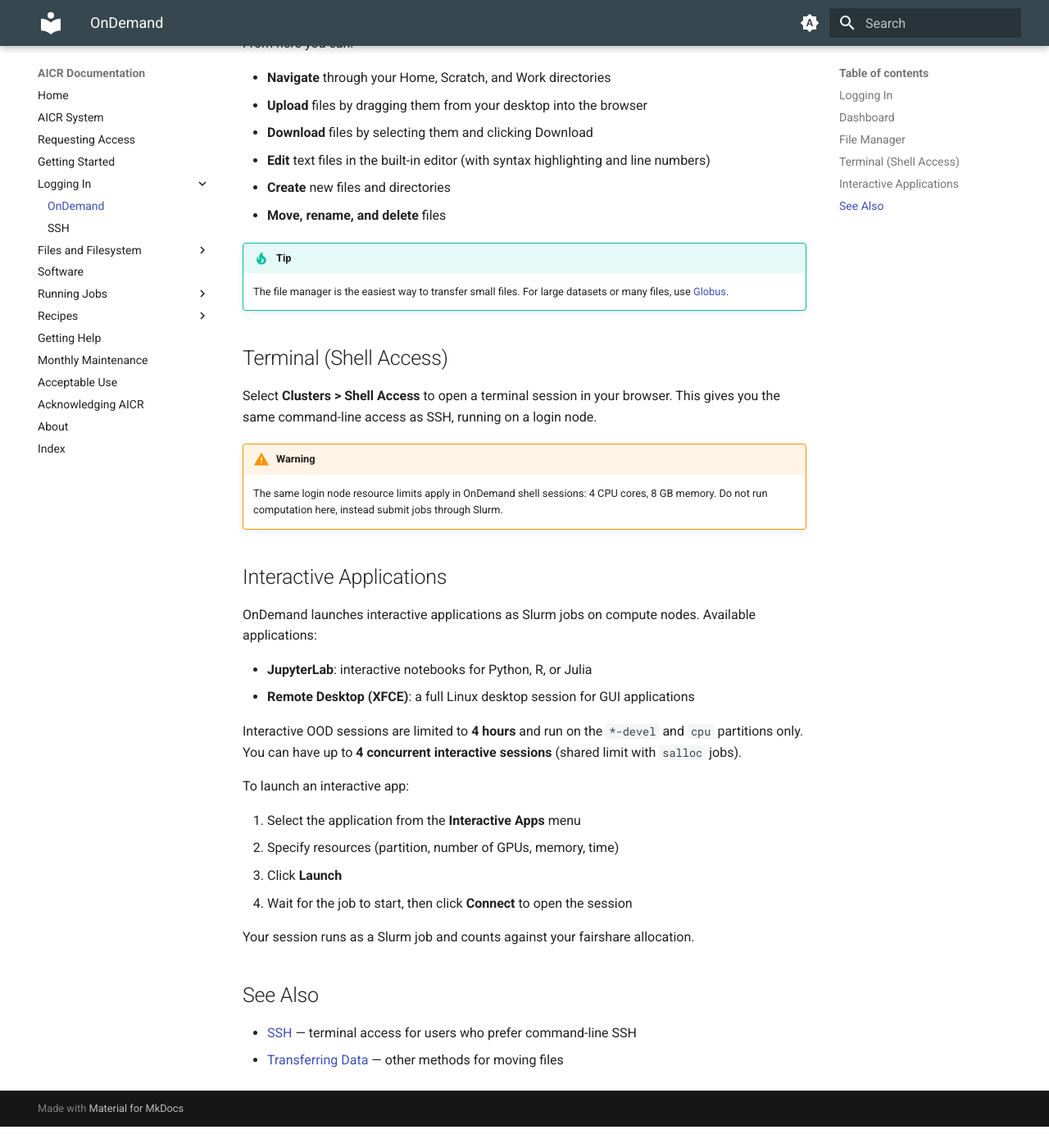
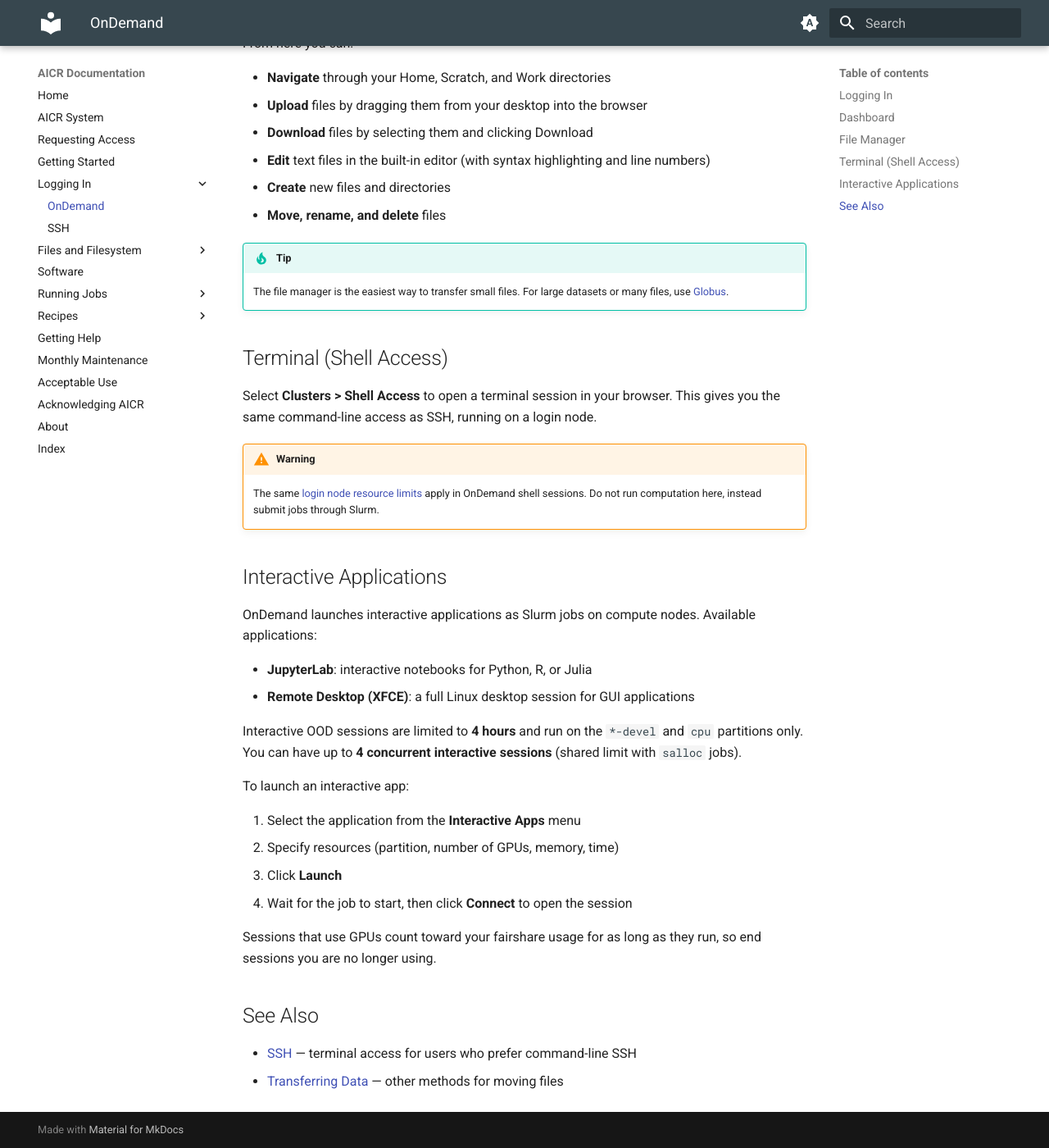
Before and after one commit to mghpcc/aicr-docs-edit, an MkDocs documentation site: the page built from docs/connecting/ondemand.md, in a window 1280 px wide and 1400 px high, scrolled down 963 px. Shown: the whole window at 82% size. Built offline with MkDocs 1.6.1 and Material for MkDocs 9.7.7, drawn with Linux system fonts in a browser that asks for light colours; before the commit the page ends 2337 px from its top, so only the background shows below that.

Commit message:
Correct Fairshare and login-limit statements

```diff
--- a/docs/connecting/ondemand.md
+++ b/docs/connecting/ondemand.md
@@ -48,7 +48,7 @@ From here you can:
 Select **Clusters > Shell Access** to open a terminal session in your browser. This gives you the same command-line access as SSH, running on a login node.
 
 !!! warning
-    The same login node resource limits apply in OnDemand shell sessions: 4 CPU cores, 8 GB memory. Do not run computation here, instead submit jobs through Slurm.
+    The same [login node resource limits](../running-jobs/slurm-basics.md) apply in OnDemand shell sessions. Do not run computation here, instead submit jobs through Slurm.
 
 ## Interactive Applications
 
@@ -66,7 +66,7 @@ To launch an interactive app:
 3. Click **Launch**
 4. Wait for the job to start, then click **Connect** to open the session
 
-Your session runs as a Slurm job and counts against your fairshare allocation.
+Sessions that use GPUs count toward your fairshare usage for as long as they run, so end sessions you are no longer using.
 
 ## See Also
 
```
Also changed, not shown: docs/running-jobs/monitoring.md (+1 -1 lines), docs/running-jobs/slurm-basics.md (+1 -1 lines).
